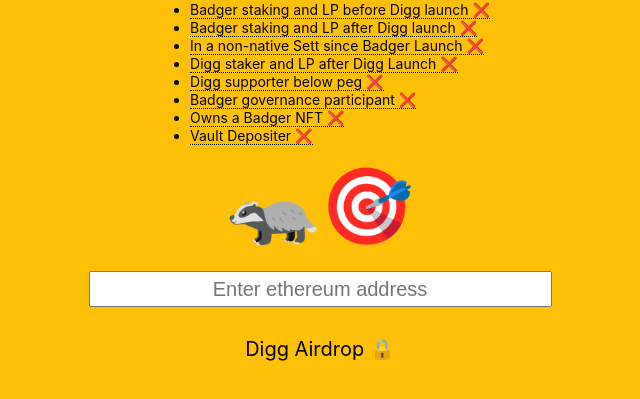
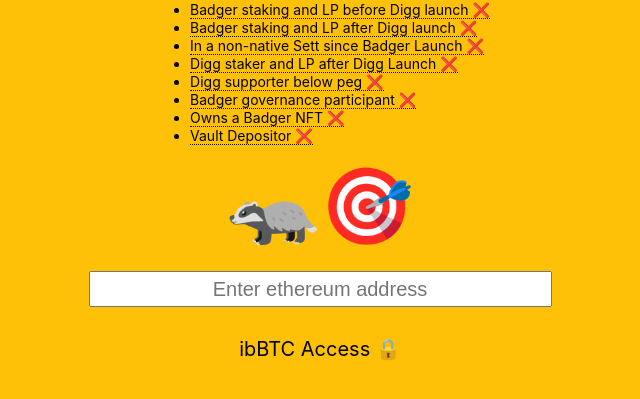
Before and after one commit to Badger-Finance/yearn_whitelist, a React (Create React App) app: page / in a window 1280 px wide. Shown: the part 235-634 px from the top of the page, without its empty margins (320-960 px from the left). Built offline with nearby package versions, Linux system fonts and the light colour scheme; no server answers.

Commit message:
change names and spelling

```diff
--- a/src/App.js
+++ b/src/App.js
@@ -85,7 +85,7 @@
           <div className="whitelist">
            <Whitelist
             allowed={address in whitelist && whitelist[address].diggAirdrop}
-            name={"Digg Airdrop"}
+            name={"ibBTC Access"}
             link={"https://app.badger.finance"}
             />
             {/*<Whitelist
--- a/src/conditions.js
+++ b/src/conditions.js
@@ -28,7 +28,7 @@
     tooltip: "Owns any of the BadgerDAO NFTS",
   },
   cond8:{
-    condition:"Vault Depositer",
+    condition:"Vault Depositor",
     tooltip:"Balance is > 0 for either of: crvRenWBTC, crvRenWSBTC,tbtc/sbtcCRV, crvRenWBTC harvest, wbtcWethSLP,wBTC yearn Vault at 5/6/2021"
   }
 };
```
